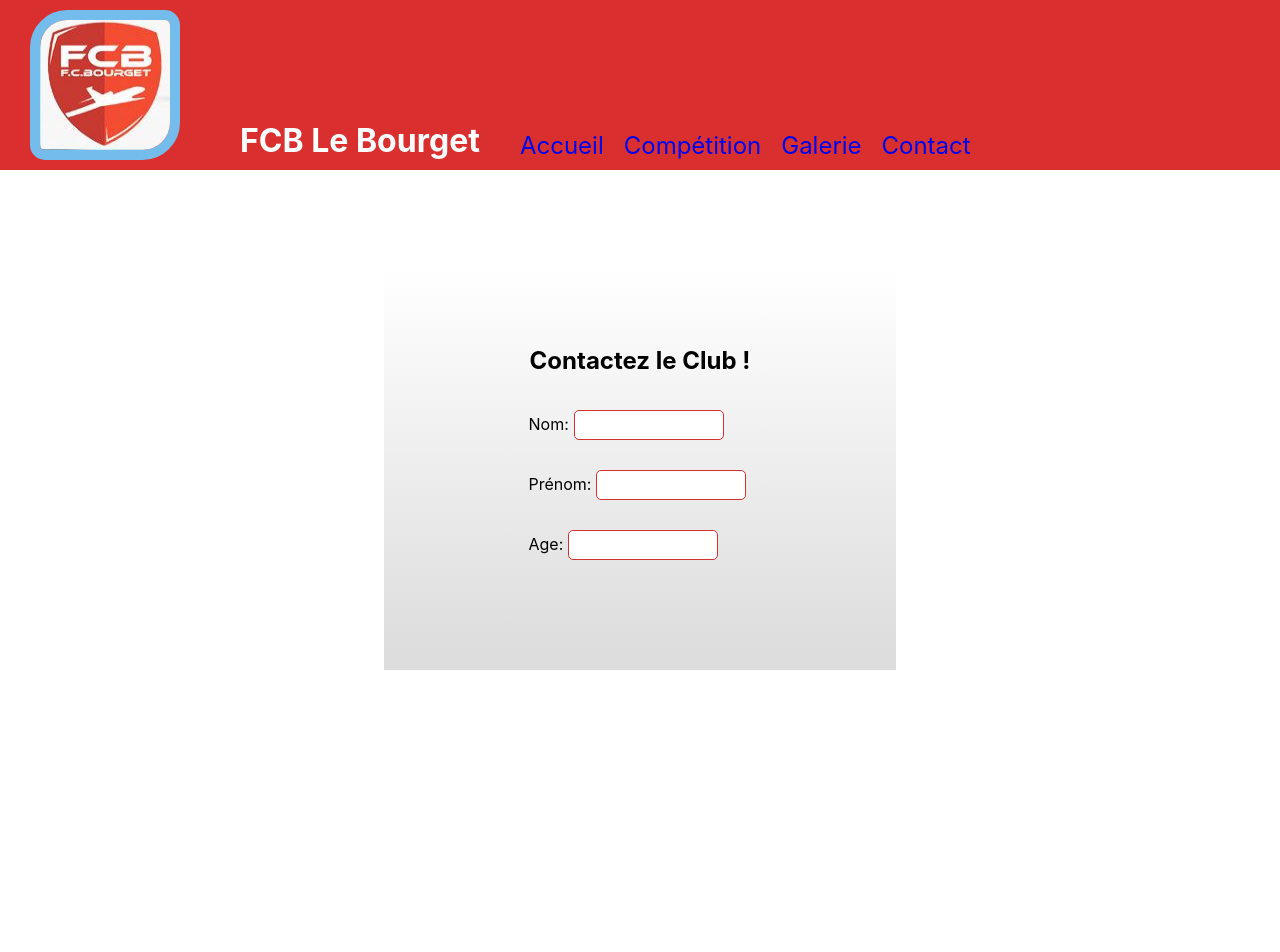
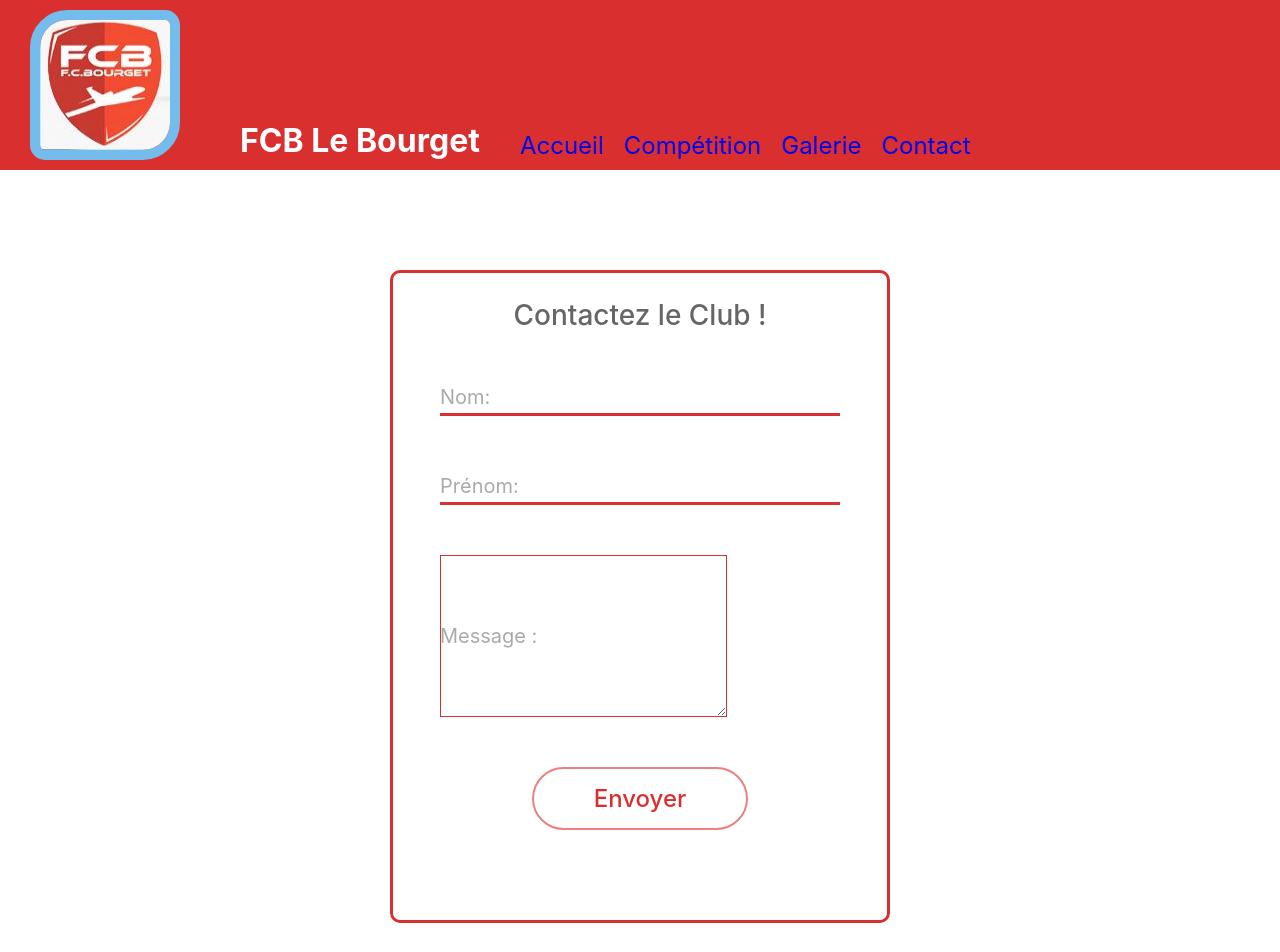
Before and after one commit to Alexandre-C-89/FCB_lebourget, a React (Create React App) app in the folder frontend/: page /contact in a window 1280 px wide. Shown: the top 952 px of the page. Before the commit the page ends 800 px from the top, so only its background shows below. Built offline with nearby package versions, Linux system fonts and the light colour scheme.

Commit message:
refonte du style du formulaire

```diff
--- a/frontend/src/pages/contact.js
+++ b/frontend/src/pages/contact.js
@@ -2,21 +2,32 @@ import "../style/components/_Contact.scss";
 
 function Contact() {
   return (
-    <div className="form">
+    <div className="box">
         <h2>Contactez le Club !</h2>
-        <form className="form_contact">
-          <label className="form_contact_name">
+        <form className="form_bloc">
+
+          <div className="form_bloc_group">
+            <label for="nom">
             Nom:
-            <input type="text" name="Nom"/>
-          </label>
-          <label className="form_contact_lastname">
-            Prénom:
-            <input type="text" name="Prénom"/>
-          </label>
-          <label className="form_contact_age">
-            Age:
-            <input type="number" name="Age"/>
-          </label>
+            </label>
+            <input type="text" name="Nom" required maxLength="20"/>
+          </div>
+
+          <div className="form_bloc_group">
+            <label for="prenom" >
+              Prénom:
+            </label>
+              <input type="text" name="Prénom" required maxLength="20"/>
+          </div>
+
+          <div className="form_bloc_group">
+            <label for="message">Message :</label>
+            <textarea name="message" id="message" cols="30" rows="10"></textarea>
+          </div>
+
+          <div className="form_bloc_group">
+            <input type="submit" value="Envoyer" className="button_sub"/>
+          </div>
         </form>
       </div>
   );
--- a/frontend/src/style/components/_Contact.scss
+++ b/frontend/src/style/components/_Contact.scss
@@ -1,26 +1,78 @@
-.form{
-    background: linear-gradient(to top, rgb(221, 221, 221) 5%, #fff);
-    background-color: rgba(109, 109, 109, 0.3);
-    width: 40%;
-    height: 400px;
+.box{
+    width: 500px;
+    height: auto;
+    padding: 25px;
+    background: #fff;
+    border: 3px solid rgb(218, 47, 47);
+    border-radius: 10px;
+    margin: 100px auto;
     display: flex;
     flex-direction: column;
-    justify-content: center;
     align-items: center;
-    margin: 100px auto;
-    &_contact{
+    & h2 {
+        color: #666;
+        font-weight: 500;
+        font-size: 28px;
+        margin-bottom: 45px;
+    }
+    .form_bloc .form_bloc_group{
+        position: relative;
         display: flex;
-        flex-direction: column;
-        margin: 20px;
-        & label{
-            margin: 10px;
-            & input {
-                border: 1px solid rgb(218, 47, 47);
-                margin: 5px;
-                width: 150px;
-                height: 30px;
-                border-radius: 5px;
-            }
-        }
+        margin-bottom: 50px;
+    }
+    .form_bloc .form_bloc_group label {
+        position: absolute;
+        top: 50%;
+        left: 0px;
+        transform: translateY(-50%);
+        color: #aaa;
+        font-size: 20px;
+        transition: 0.4s ease-out;
+    }
+    .form_bloc .form_bloc_group input {
+        display: block;
+        width: 400px;
+        padding: 10px 0px;
+        border: none;
+        outline: none;
+        background: none;
+        border-bottom: 3px solid rgb(218, 47, 47);
+        color: #666;
+        transition: .4s ease-out;
+    }
+    .form_bloc_group textarea {
+        border: 1px solid rgb(218, 47, 47);
+    }
+    .form_bloc_group:nth-child(4){
+        margin-bottom: 65px;
+        justify-content: center;
+    }
+    .form_bloc .form_bloc_group .button_sub{
+        display: block;
+        width: auto;
+        padding: 15px 60px;
+        border: 2px solid rgb(238, 127, 127);
+        border-radius: 999px;
+        background-image: linear-gradient(to right, transparent 50%, rgb(218, 47, 47) , rgb(238, 106, 106));
+        background-size: 200%;
+        color: rgb(218, 47, 47);
+        font-size: 24px;
+        font-weight: 500;
+        cursor: pointer;
+    }
+    .form_bloc .form_bloc_group .button_sub:hover{
+        color: #fff;
+        background-position: 100%;
+        border: 3px solid #fff;
+    }
+    .form_bloc .form_bloc_group:focus-within label,
+    .form_bloc .form_bloc_group.animation label{
+        top: 0px;
+        transform: translateY(-100%);
+        color: rgb(218, 47, 47);
+    }
+    .form_bloc .form_bloc_group:focus-within input,
+    .form_bloc .form_bloc_group.animation input{
+        border-bottom-color: rgb(218, 47, 47);
     }
 }
```
